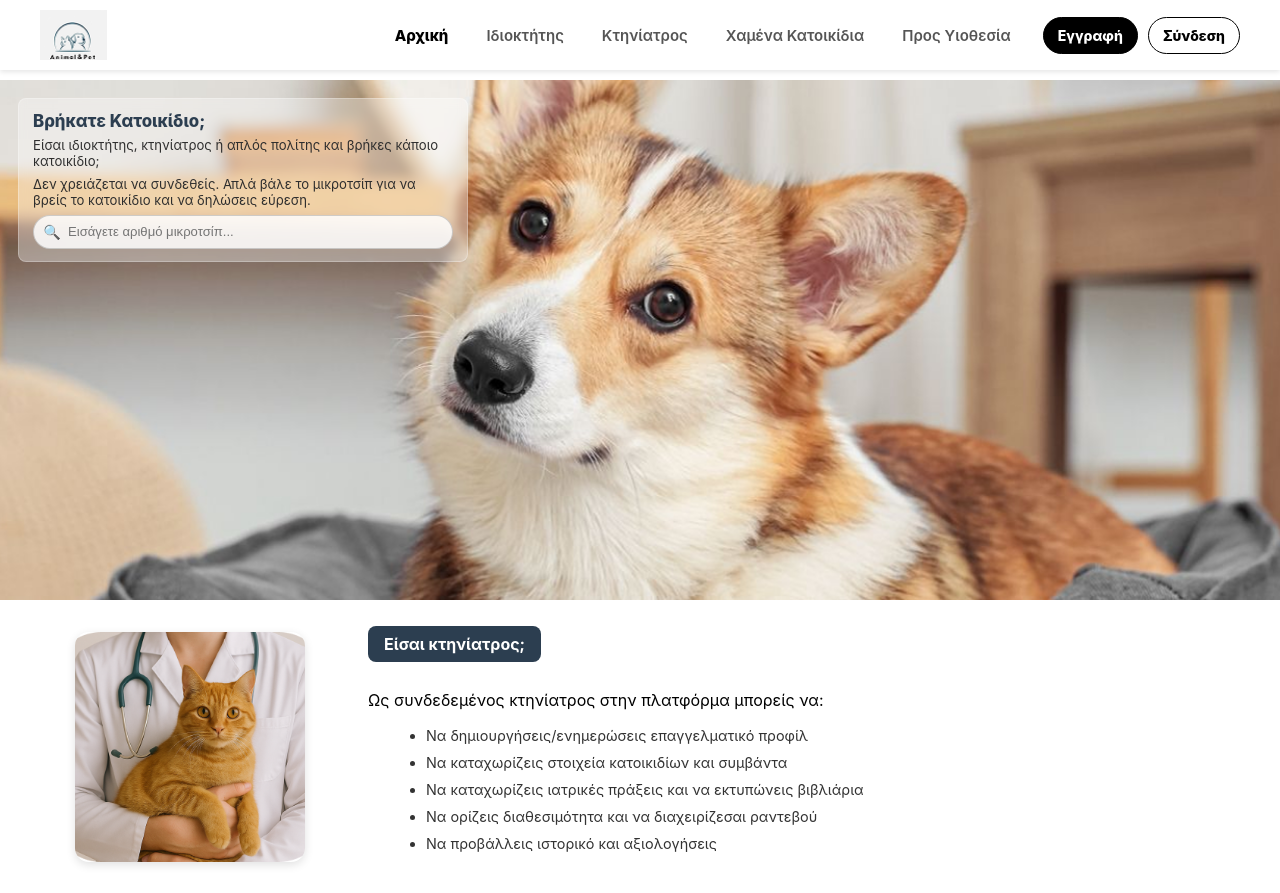
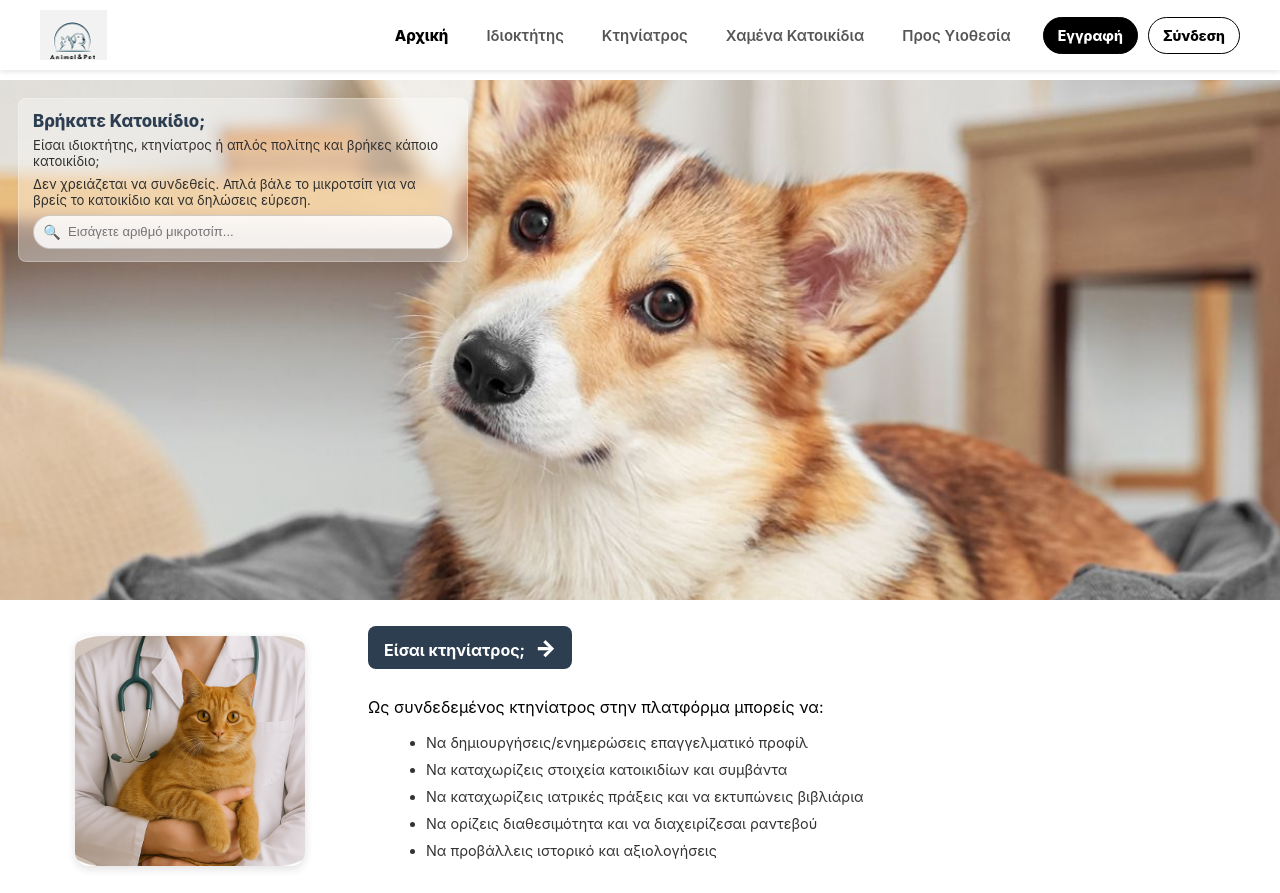
Before and after one commit to sdi2200288/Website-pet.gov, a React (Create React App) app: page / in a window 1280 px wide. Shown: the top 893 px of the page. Built offline with nearby package versions, Linux system fonts and the light colour scheme.

Commit message:
first pages

```diff
--- a/src/pages/HomePage/HomePage.css
+++ b/src/pages/HomePage/HomePage.css
@@ -195,6 +195,14 @@
   transition: background 0.3s;
 }
 
+.vet-owner-button .arrow {
+  color: white; /* Άσπρο χρώμα */
+  font-size: 1.4em;
+  font-weight: 900;
+  transition: transform 0.3s ease;
+  margin-left: 6px;
+}
+
 .vet-owner-button:hover {
   background-color: #1a2632;
 }
--- a/src/pages/HomePage/HomePage.js
+++ b/src/pages/HomePage/HomePage.js
@@ -49,7 +49,7 @@ export default function Homepage() {
 
           <div className="info-text">
             <Link to="/vet-dashboard" className="vet-owner-button">
-              Είσαι κτηνίατρος;
+              Είσαι κτηνίατρος; <span className="arrow">→</span>
             </Link>
             <p>Ως συνδεδεμένος κτηνίατρος στην πλατφόρμα μπορείς να:</p>
             <ul>
@@ -70,7 +70,7 @@ export default function Homepage() {
 
           <div className="info-text">
              <Link to="/owner-dashboard" className="vet-owner-button">
-              Είσαι ιδιοκτήτης;
+              Είσαι ιδιοκτήτης;  <span className="arrow">→</span>
             </Link>
             <p>Ως συνδεδεμένος ιδιοκτήτης στην πλατφόρμα μπορείς να:</p>
             <ul>
```
